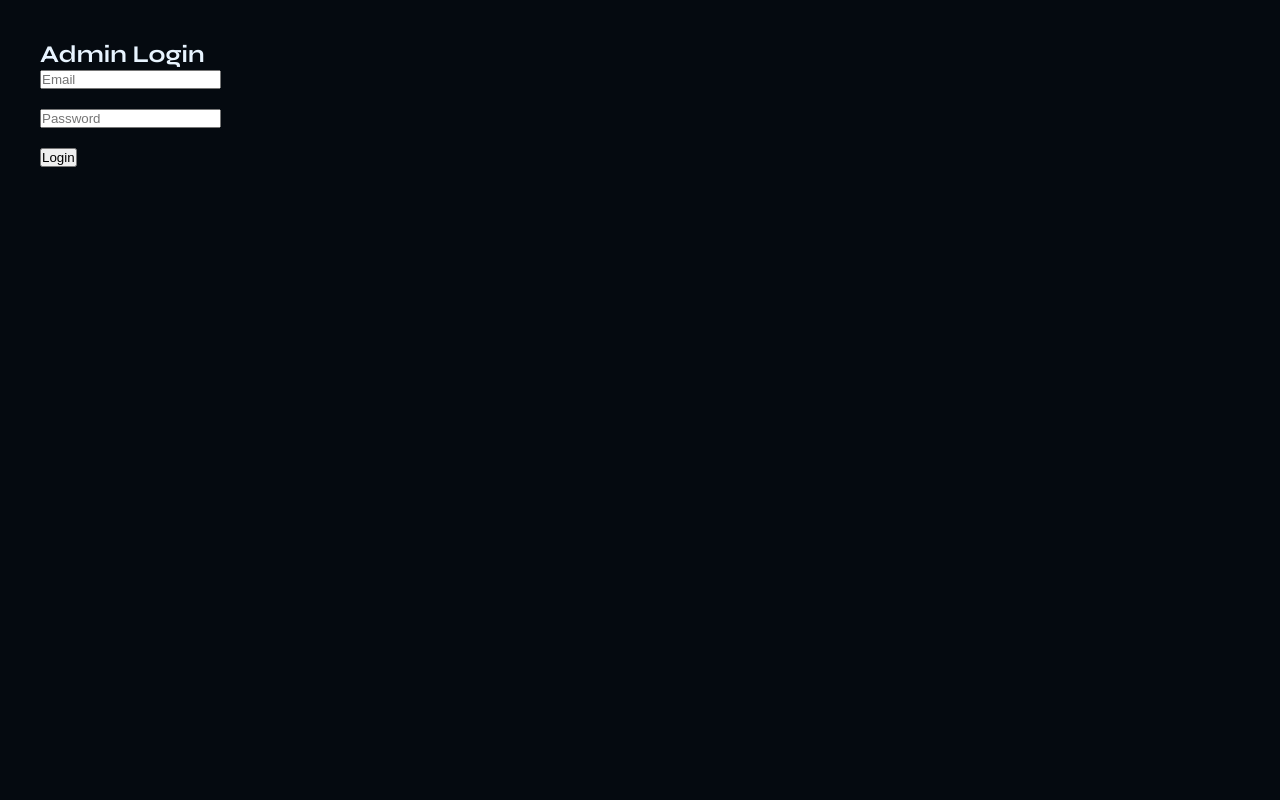
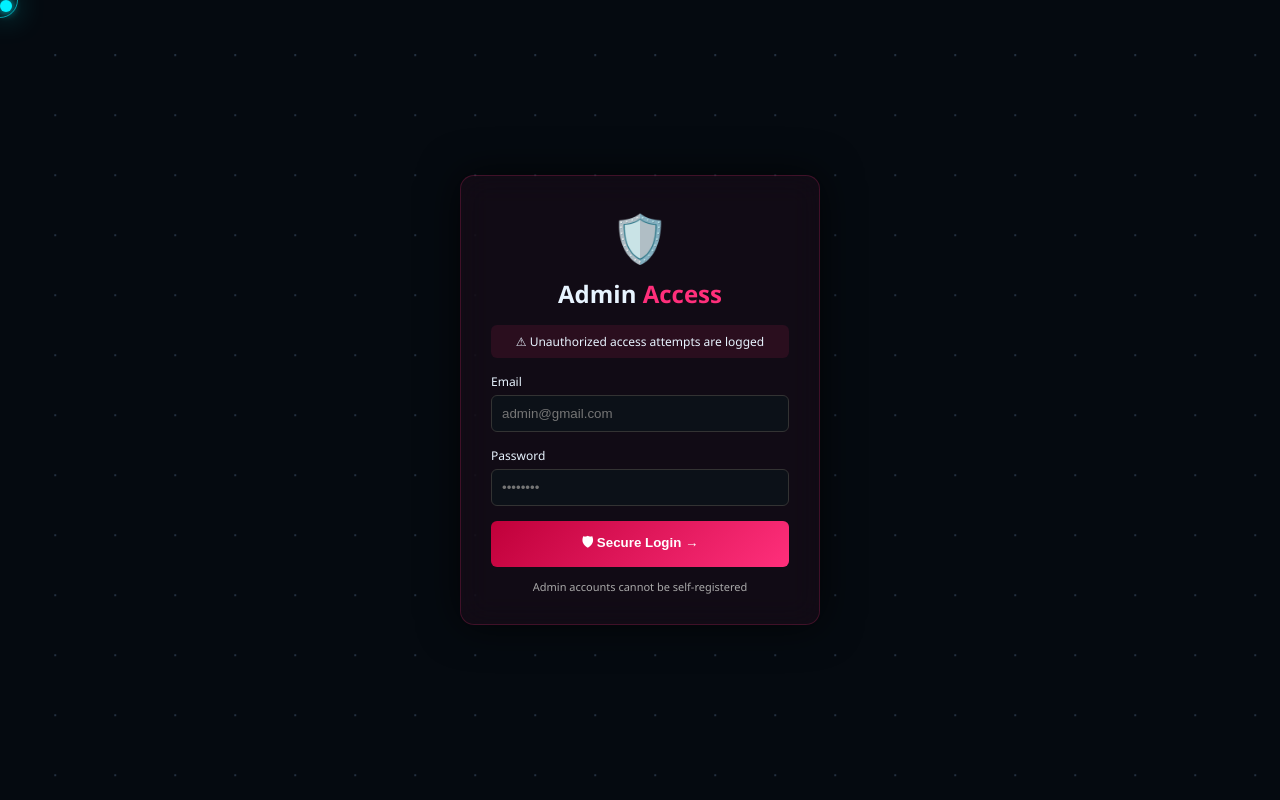
Before and after one commit to Rohanrajput-12/myporfolio, a React (Create React App) app in the folder frontend/: page /login in a window 1280 px wide. Built offline with nearby package versions, Linux system fonts and the light colour scheme.

Commit message:
modify admin login page

```diff
--- /dev/null
+++ b/frontend/src/components/AdminLogin.css
@@ -0,0 +1,184 @@
+body {
+  margin: 0;
+}
+
+/* Background */
+.admin-bg {
+  height: 100vh;
+  display: flex;
+  justify-content: center;
+  align-items: center;
+  background: #050a10;
+  color: #e8f4ff;
+  font-family: 'Segoe UI', sans-serif;
+  overflow: hidden;
+  position: relative;
+}
+
+/* Animated particles */
+.particles {
+  position: absolute;
+  width: 200%;
+  height: 200%;
+  background-image:
+    radial-gradient(rgba(0,240,255,0.15) 1px, transparent 1px),
+    radial-gradient(rgba(255,47,123,0.15) 1px, transparent 1px);
+  background-size: 60px 60px;
+  animation: moveBg 20s linear infinite;
+}
+
+@keyframes moveBg {
+  from { transform: translate(0,0); }
+  to { transform: translate(-200px, -200px); }
+}
+
+/* Card */
+.admin-card {
+  position: relative;
+  z-index: 2;
+  width: 360px;
+  padding: 30px;
+  border-radius: 14px;
+  background: rgba(255, 47, 123, 0.05);
+  border: 1px solid rgba(255, 47, 123, 0.2);
+  backdrop-filter: blur(15px);
+  text-align: center;
+  box-shadow: 0 0 40px rgba(0,0,0,0.7);
+  animation: fadeUp 0.6s ease;
+}
+
+@keyframes fadeUp {
+  from { opacity: 0; transform: translateY(30px);}
+  to { opacity: 1; transform: translateY(0);}
+}
+
+/* Header */
+.shield {
+  font-size: 45px;
+  margin-bottom: 10px;
+  animation: pulse 2s infinite;
+}
+
+@keyframes pulse {
+  0%,100% { transform: scale(1); }
+  50% { transform: scale(1.15); }
+}
+
+.title span {
+  color: #ff2f7b;
+}
+
+.sub {
+  font-size: 12px;
+  color: #888;
+}
+
+/* Warning */
+.warning {
+  margin: 15px 0;
+  padding: 8px;
+  font-size: 12px;
+  background: rgba(255,47,123,0.1);
+  border-radius: 6px;
+}
+
+/* Inputs */
+.form-group {
+  text-align: left;
+  margin-bottom: 15px;
+}
+
+.form-group label {
+  font-size: 12px;
+  margin-bottom: 5px;
+  display: block;
+}
+
+.form-group input {
+  width: 100%;
+  padding: 10px;
+  border-radius: 6px;
+  border: 1px solid #333;
+  background: #0c1118;
+  color: white;
+  transition: 0.3s;
+}
+
+.form-group input:focus {
+  border-color: #ff2f7b;
+  box-shadow: 0 0 10px rgba(255,47,123,0.3);
+}
+
+/* Button */
+.login-btn {
+  width: 100%;
+  padding: 12px;
+  border-radius: 6px;
+  border: none;
+  background: linear-gradient(135deg, #c0003a, #ff2f7b);
+  color: white;
+  cursor: pointer;
+  font-weight: bold;
+  transition: 0.3s;
+}
+
+.login-btn:hover {
+  transform: translateY(-2px);
+  box-shadow: 0 0 20px rgba(255,47,123,0.4);
+}
+
+/* Spinner */
+.spinner {
+  width: 18px;
+  height: 18px;
+  border: 2px solid rgba(255,255,255,0.3);
+  border-top: 2px solid white;
+  border-radius: 50%;
+  animation: spin 0.7s linear infinite;
+  margin: auto;
+}
+
+@keyframes spin {
+  to { transform: rotate(360deg); }
+}
+
+/* Error */
+.error {
+  color: #ff2f7b;
+  font-size: 13px;
+  margin-bottom: 10px;
+}
+
+/* Note */
+.note {
+  margin-top: 12px;
+  font-size: 11px;
+  color: #aaa;
+}
+
+.cursor {
+  width: 12px;
+  height: 12px;
+  background: #00f0ff;
+  border-radius: 50%;
+  position: fixed;
+  top: 0;
+  left: 0;
+  pointer-events: none;
+  z-index: 9999;
+  box-shadow: 0 0 10px #00f0ff, 0 0 25px #00f0ff;
+}
+
+.cursor-ring {
+  width: 36px;
+  height: 36px;
+  border: 1.5px solid #00f0ff;
+  border-radius: 50%;
+  position: fixed;
+  top: 0;
+  left: 0;
+  pointer-events: none;
+  z-index: 9998;
+  opacity: 0.6;
+  transition: width 0.2s, height 0.2s;
+}
--- a/frontend/src/components/Login.js
+++ b/frontend/src/components/Login.js
@@ -1,15 +1,79 @@
-import { useState } from "react";
+import { useState, useEffect } from "react";
 import axios from "axios";
+import "./AdminLogin.css";
 
-function Login() {
+
+function AdminLogin() {
+
+  useEffect(() => {
+  const cursor = document.getElementById("cursor");
+  const ring = document.getElementById("cursorRing");
+
+  let mx = 0, my = 0, rx = 0, ry = 0;
+
+  const moveCursor = (e) => {
+    mx = e.clientX;
+    my = e.clientY;
+
+    if (cursor) {
+      cursor.style.transform = `translate(${mx - 6}px, ${my - 6}px)`;
+    }
+  };
+
+  document.addEventListener("mousemove", moveCursor);
+
+  function animateRing() {
+    rx += (mx - rx) * 0.15;
+    ry += (my - ry) * 0.15;
+
+    if (ring) {
+      ring.style.transform = `translate(${rx - 18}px, ${ry - 18}px)`;
+    }
+
+    requestAnimationFrame(animateRing);
+  }
+
+  animateRing();
+
+  // hover effect
+  document.querySelectorAll("button, input").forEach(el => {
+    el.addEventListener("mouseenter", () => {
+      if (ring) {
+        ring.style.width = "55px";
+        ring.style.height = "55px";
+      }
+    });
+
+    el.addEventListener("mouseleave", () => {
+      if (ring) {
+        ring.style.width = "36px";
+        ring.style.height = "36px";
+      }
+    });
+  });
+
+  return () => {
+    document.removeEventListener("mousemove", moveCursor);
+  };
+}, []);
+
+
+
   const [email, setEmail] = useState("");
   const [password, setPassword] = useState("");
+  const [error, setError] = useState("");
+  const [loading, setLoading] = useState(false);
+
 
   const handleLogin = async () => {
+    setError("");
+
     if (!email || !password) {
-      alert("Enter email & password");
+      setError("⚠ Enter email & password");
       return;
     }
+
+    setLoading(true);
 
     try {
       const res = await axios.post(
@@ -17,42 +81,82 @@ function Login() {
         { email, password }
       );
 
-      // save token
       localStorage.setItem("token", res.data.token);
 
-      alert("Login successful ✅");
-
-      // redirect to dashboard
+      setTimeout(() => {
+        setLoading(false);
         window.location.href = "/dashboard";
+      }, 1200);
 
     } catch (err) {
-      alert("Invalid credentials ❌");
+      setLoading(false);
+      setError("⚠ Invalid credentials");
     }
   };
 
+
   return (
-    <div style={{ padding: "40px" }}>
-      <h2>Admin Login</h2>
 
+
+
+    <div className="admin-bg">
+
+      <div className="cursor" id="cursor"></div>
+       <div className="cursor-ring" id="cursorRing"></div>
+
+      {/* Floating particles */}
+      <div className="particles"></div>
+
+      <div className="admin-card">
+
+        <div className="admin-header">
+          <div className="shield">🛡️</div>
+          <h2 className="title">
+            Admin <span>Access</span>
+          </h2>
+
+        </div>
+
+        <div className="warning">
+          ⚠ Unauthorized access attempts are logged
+        </div>
+
+        {error && <div className="error">{error}</div>}
+
+        <div className="form-group">
+          <label>Email</label>
           <input
             type="email"
-        placeholder="Email"
+            placeholder="admin@gmail.com"
             value={email}
             onChange={(e) => setEmail(e.target.value)}
           />
-      <br /><br />
+        </div>
 
+        <div className="form-group">
+          <label>Password</label>
           <input
             type="password"
-        placeholder="Password"
+            placeholder="••••••••"
             value={password}
             onChange={(e) => setPassword(e.target.value)}
           />
-      <br /><br />
+        </div>
 
-      <button onClick={handleLogin}>Login</button>
+        <button
+          className={`login-btn ${loading ? "loading" : ""}`}
+          onClick={handleLogin}
+        >
+          {loading ? <div className="spinner"></div> : "🛡 Secure Login →"}
+        </button>
+
+        <p className="note">
+          Admin accounts cannot be self-registered
+        </p>
+
+      </div>
     </div>
   );
 }
 
-export default Login;
+export default AdminLogin;
```
Also changed, not shown: frontend/src/App.css (line endings or trailing spaces). Lines whose indentation alone changed are shown as unchanged.
